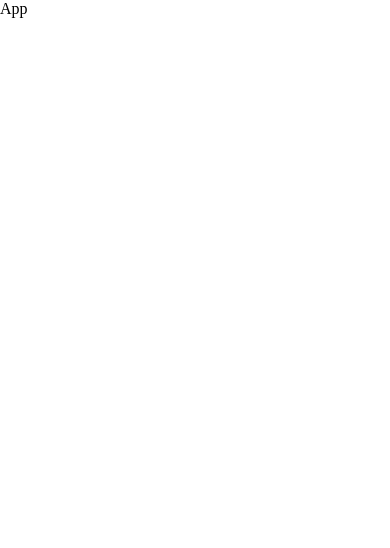
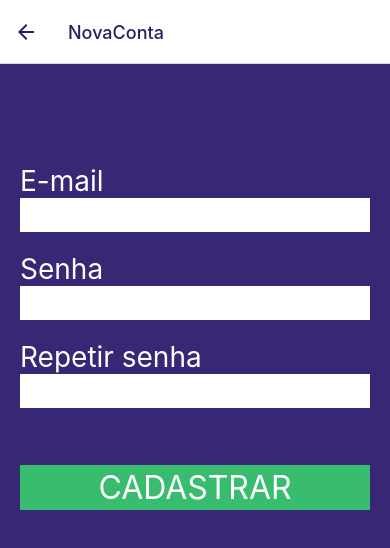
Before and after one commit to Willian-zentil/Satisfying.you-Mobile, a React Native app in the folder satisfying/: screen /NovaConta in a window 390 px wide. Shown: the top 548 px of the page. Built offline with nearby package versions, Linux system fonts and the light colour scheme.

Commit message:
feature#screens-newAccount\password

```diff
--- a/satisfying/App.js
+++ b/satisfying/App.js
@@ -1,8 +1,24 @@
 import React from 'react';
+import { NavigationContainer } from '@react-navigation/native'
+import { createStackNavigator } from '@react-navigation/stack'
+import Login from './src/screens/Login';
+import NovaConta from './src/screens/NovaConta';
+import EsqueciSenha from './src/components/EsqueciSenha';
+import Home from './src/components/Home';
+
+
+const Stack = createStackNavigator()
 
 function App() {
   return (
-    <div>App</div>
+    <NavigationContainer>
+      <Stack.Navigator initialRouteName='Login' screenOptions={{ headerTintColor: '#2B1D62',}}>
+        <Stack.Screen name='Login' component={Login} options={{headerShown: false}} />
+        <Stack.Screen name='NovaConta' component={NovaConta} />
+        <Stack.Screen name='Recuperação de senha' component={EsqueciSenha} />
+        <Stack.Screen name='Home' component={Home} options={{headerShown: false}} />
+      </Stack.Navigator>
+    </NavigationContainer>
   )
 }
 
--- a/satisfying/index.js
+++ b/satisfying/index.js
@@ -7,4 +7,4 @@ import App from './App';
 import Login from './src/screens/Login';
 import {name as appName} from './app.json';
 
-AppRegistry.registerComponent(appName, () => Login);
+AppRegistry.registerComponent(appName, () => App);
--- a/satisfying/src/components/Button.js
+++ b/satisfying/src/components/Button.js
@@ -18,9 +18,10 @@ const estilos = StyleSheet.create({
         width: '100%'
     },
     texto: {
-        fontSize: 36,
+        fontSize: 32,
         color: '#fff',
-        textAlign: 'center'
+        textAlign: 'center',
+        paddingVertical: 3
     },
 })
 
--- /dev/null
+++ b/satisfying/src/components/EsqueciSenha.js
@@ -0,0 +1,33 @@
+import React from 'react'
+import { View, TextInput, Text, StyleSheet, TouchableOpacity } from 'react-native'
+import Textlabel from '../components/Textlabel'
+import ViewBlue from '../components/ViewBlue'
+import Button from '../components/Button'
+import ViewInput from '../components/ViewInput'
+import ViewBtn from '../components/ViewBtn'
+
+function EsqueciSenha() {
+    return (
+        <ViewBlue>
+            <ViewInput>
+                <Textlabel text='E-mail' />
+                <TextInput style={esqueciSenha.textInput}></TextInput>
+            </ViewInput>
+
+            <ViewBtn>
+                <Button text='RECUPERAR' />
+            </ViewBtn>
+        </ViewBlue>
+    )
+}
+
+const esqueciSenha = StyleSheet.create({
+    textInput: {
+        backgroundColor: '#fff',
+        color: '#3F92C5',
+        fontSize: 28
+    }
+})
+
+
+export default EsqueciSenha
--- /dev/null
+++ b/satisfying/src/components/Home.js
@@ -0,0 +1,16 @@
+import React from 'react'
+import ViewBlue from '../components/ViewBlue'
+import Button from '../components/Button'
+import ViewBtn from '../components/ViewBtn'
+
+function Home() {
+  return (
+    <ViewBlue>
+        <ViewBtn>
+            <Button text='NOVA PESQUISA' />
+        </ViewBtn>
+    </ViewBlue>
+  )
+}
+
+export default Home
--- /dev/null
+++ b/satisfying/src/components/ViewBlue.js
@@ -0,0 +1,25 @@
+import React from 'react'
+import { View, StyleSheet } from 'react-native'
+
+
+function ViewBlue(props) {
+    return (
+        <View style={viewStyle.view}>
+            {props.children}
+        </View>
+    )
+}
+
+const viewStyle = StyleSheet.create({
+    view: {
+        backgroundColor: '#372775',
+        height: '100%',
+        flex: 1,
+        flexDirection: 'column',
+        justifyContent: 'flex-start',
+        paddingTop: 100,
+        paddingHorizontal: 20
+    }
+})
+
+export default ViewBlue
--- /dev/null
+++ b/satisfying/src/components/ViewBtn.js
@@ -0,0 +1,17 @@
+import React from 'react'
+import { View, StyleSheet } from 'react-native'
+
+
+function ViewBtn(props) {
+    return (
+        <View style={viewStyle.btn}>{props.children}</View>
+    )
+}
+
+export default ViewBtn
+
+const viewStyle = StyleSheet.create({
+    btn: {
+        marginTop: 52
+    }
+})
--- /dev/null
+++ b/satisfying/src/components/ViewInput.js
@@ -0,0 +1,18 @@
+import React from 'react'
+import { View, TextInput, Text, StyleSheet, TouchableOpacity } from 'react-native'
+
+
+function ViewInput(props) {
+    return (
+        <View style={viewStyle.view}>{props.children}</View>
+    )
+}
+
+export default ViewInput
+
+const viewStyle = StyleSheet.create({
+    view: {
+        marginTop: 20,
+        marginBottom: 20
+    }
+})
--- a/satisfying/src/screens/Login.js
+++ b/satisfying/src/screens/Login.js
@@ -1,10 +1,19 @@
-import React from 'react'
+import React, { useState } from 'react'
 import { View, TextInput, Text, StyleSheet, TouchableOpacity } from 'react-native'
 import Icon from 'react-native-vector-icons/MaterialIcons'
 import Textlabel from '../components/Textlabel'
 import Button from '../components/Button'
 
-function Login() {
+const Login = (props) => {
+
+  const goToNovaConta = () => {
+    props.navigation.navigate('NovaConta')
+  }
+
+  const goToEsqueciSenha = () => {
+    props.navigation.navigate('Recuperação de senha')
+  }
+
   return (
     <View style={loginStl.view}>
       <View style={loginStl.viewTitle}>
@@ -22,10 +31,10 @@ function Login() {
 
       <Button text='Entrar' />
       <View style={loginStl.subButtons}>
-        <TouchableOpacity style={loginStl.btnCriarConta}>
+        <TouchableOpacity style={loginStl.btnCriarConta} onPress={goToNovaConta}>
           <Text style={loginStl.textButtons}>Criar minha conta</Text>
         </TouchableOpacity>
-        <TouchableOpacity style={loginStl.btnEsqueci}>
+        <TouchableOpacity style={loginStl.btnEsqueci} onPress={goToEsqueciSenha}>
           <Text style={loginStl.textButtons}>Esqueci minha senha</Text>
         </TouchableOpacity>
       </View>
--- /dev/null
+++ b/satisfying/src/screens/NovaConta.js
@@ -0,0 +1,39 @@
+import React from 'react'
+import { View, TextInput, Text, StyleSheet, TouchableOpacity } from 'react-native'
+import Textlabel from '../components/Textlabel'
+import ViewBlue from '../components/ViewBlue'
+import Button from '../components/Button'
+import ViewInput from '../components/ViewInput'
+import ViewBtn from '../components/ViewBtn'
+
+
+const NovaConta = () => {
+    return (
+        <ViewBlue>
+            <Textlabel text='E-mail' />
+            <TextInput style={novaConta.textInput}></TextInput>
+
+            <ViewInput>
+                <Textlabel text='Senha' />
+                <TextInput style={novaConta.textInput}></TextInput>
+            </ViewInput>
+
+            <Textlabel text='Repetir senha' />
+            <TextInput style={novaConta.textInput}></TextInput>
+
+            <ViewBtn>
+                <Button text='CADASTRAR' />
+            </ViewBtn>
+        </ViewBlue>
+    )
+}
+const novaConta = StyleSheet.create({
+    textInput: {
+        backgroundColor: '#fff',
+        color: '#3F92C5',
+        fontSize: 28
+    }
+})
+
+
+export default NovaConta
```
Also changed, not shown: satisfying/package.json (+7 -0 lines), 2 other files (tests, documents, lock files or other folders).
